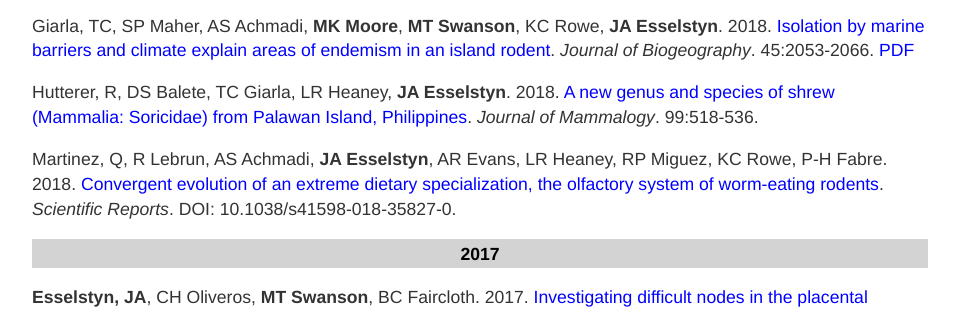
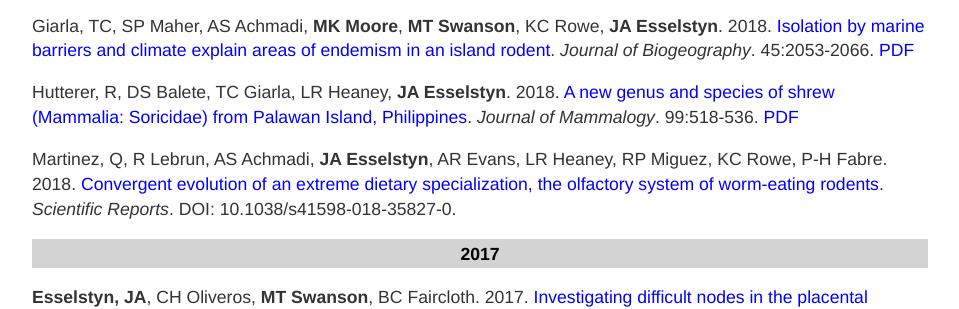
Before and after one commit to esselstyn/esselstyn.github.io, a Jekyll site: the page built from publications.md, in a window 1280 px wide and 900 px high. Shown: the part 360-669 px from the top of the window, without its empty margins (160-1119 px from the left). Built offline with Jekyll 4.4.1, drawn with Linux system fonts in a browser that asks for light colours.

Commit message:
updated links

```diff
--- a/publications.md
+++ b/publications.md
@@ -11,7 +11,7 @@ My Google Scholar profile is [here](https://scholar.google.com/citations?user=8p
 
 Giarla, TC, SP Maher, AS Achmadi, **MK Moore**, **MT Swanson**, KC Rowe, **JA Esselstyn**. 2018. [Isolation by marine barriers and climate explain areas of endemism in an island rodent](https://dx.doi.org/10.1111/jbi.13392). _Journal of Biogeography_. 45:2053-2066. [PDF](publications/2018/Giarla-2018.pdf)
 
-Hutterer, R, DS Balete, TC Giarla, LR Heaney, **JA Esselstyn**. 2018. [A new genus and species of shrew (Mammalia: Soricidae) from Palawan Island, Philippines](https://dx.doi.org/10.1093/jmammal/gyy041). _Journal of Mammalogy_. 99:518-536.
+Hutterer, R, DS Balete, TC Giarla, LR Heaney, **JA Esselstyn**. 2018. [A new genus and species of shrew (Mammalia: Soricidae) from Palawan Island, Philippines](https://dx.doi.org/10.1093/jmammal/gyy041). _Journal of Mammalogy_. 99:518-536. [PDF](publications/2018/Hutterer-2018.pdf)
 
 Martinez, Q, R Lebrun, AS Achmadi, **JA Esselstyn**, AR Evans, LR Heaney, RP Miguez, KC Rowe, P-H Fabre. 2018. [Convergent evolution of an extreme dietary specialization, the olfactory system of worm-eating rodents](https://dx.doi.org/10.1038/s41598-018-35827). *Scientific Reports*. DOI: 10.1038/s41598-018-35827-0.
 
```
Also changed, not shown: 1 other file.
